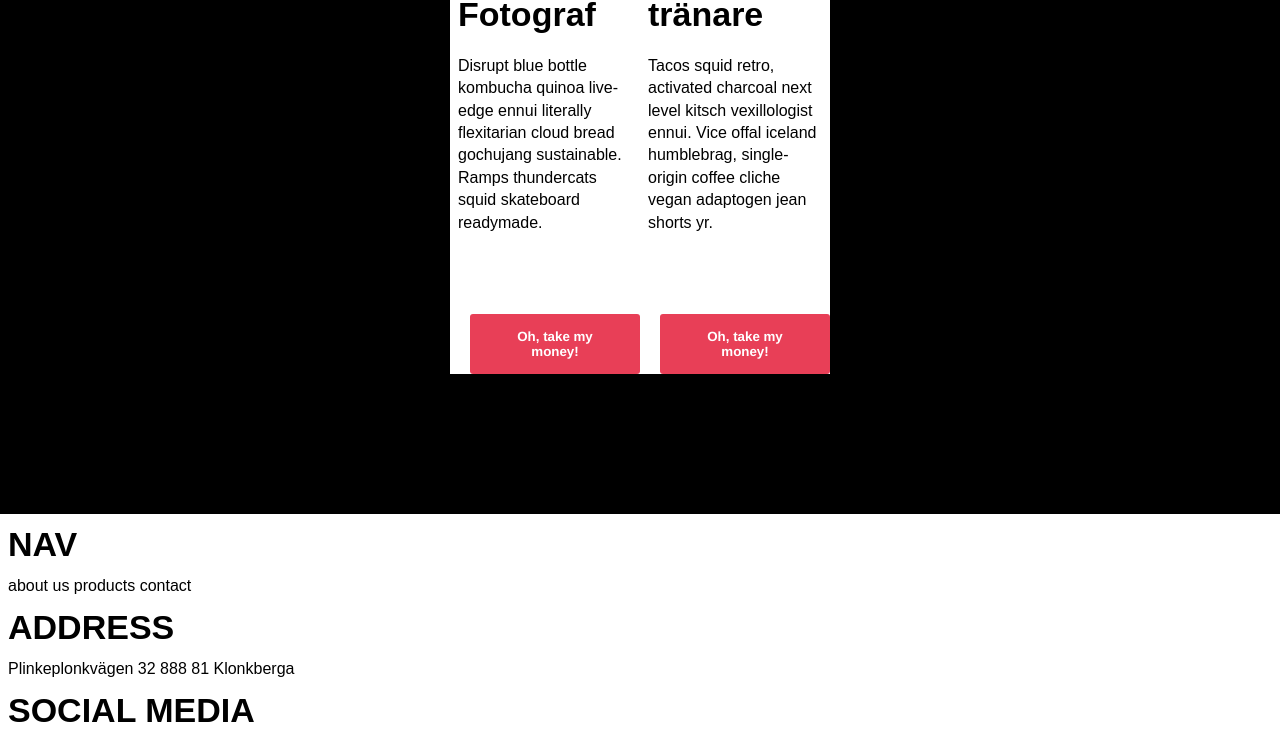
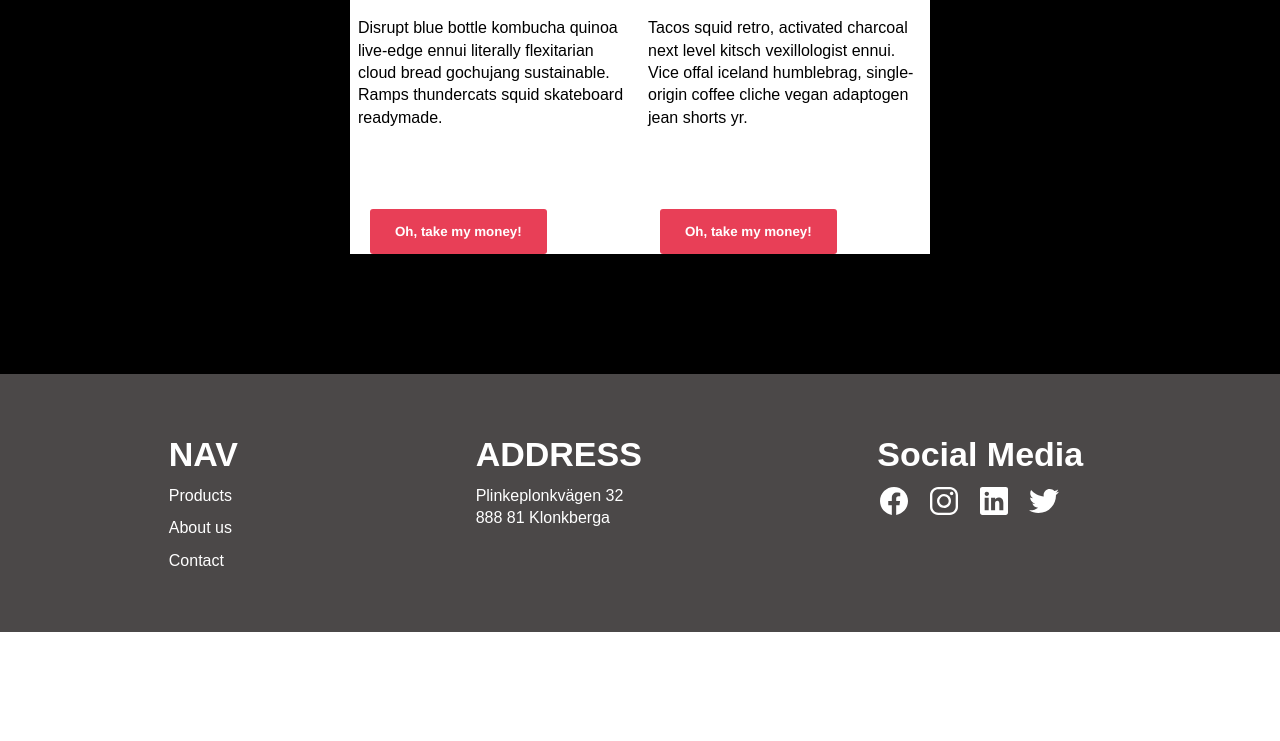
Before and after one commit to P156HAM/Poster_shop, a plain HTML site: page index.html in a window 1280 px wide. Shown: the part 6469-7210 px from the top of the page. After the commit the page ends 7101 px from the top, so only its background shows below. Drawn offline with Linux system fonts and the light colour scheme.

Commit message:
Last update!

```diff
--- a/index.html
+++ b/index.html
@@ -114,12 +114,29 @@
     </main>
 
     <footer>
+        <section class="nav">
         <h2> NAV </h2>
-        <p> about us products contact </p>
-        <h2> ADDRESS </h2>
-        <p> Plinkeplonkvägen 32
-            888 81 Klonkberga </p>
-        <h2> SOCIAL MEDIA </h2>
+            <p> Products </p>
+            <p> About us </p>
+            <p> Contact </p>
+        </section>
+        <section class="adress">
+            <h2> ADDRESS </h2>
+            <p>
+                Plinkeplonkvägen 32
+                888 81 Klonkberga
+            </p>
+        </section>
+        <section class="social">
+            <h2> Social Media </h2>
+            <article class="logo">
+                <img src="/img/logo-facebook.svg" alt="logo Facebook" >
+                <img src="/img/logo-instagram.svg" alt="logo Instagram" >
+                <img src="/img/logo-linkedin.svg" alt="logo Linkedin" >
+                <img src="/img/logo-twitter.svg" alt="logo Twitter" >
+            </article>
+        </section>
+
     </footer>
 </body>
 </html>
--- a/style.css
+++ b/style.css
@@ -29,7 +29,7 @@ main{
     margin: 0;
 }
 .main-small{
-    margin: 50px 400px 0px 400px;
+    margin: 0px 400px 0px 400px;
     display: flex;
     flex-wrap: wrap;
     justify-content: space-between;
@@ -38,10 +38,10 @@ main{
 .image-small {
     margin-top: 50px;
     height: 311px;
-    width: 312px;
+    width: 100%;
 }
 .char-small {
-    width: 312px;
+    width: 325px;
     height: auto;
     margin-top: 40px;
     display: flex;
@@ -51,8 +51,10 @@ main{
 
 .main-medium{
     display: flex;
-    margin: 50px 450px 20px 450px;
-    justify-content: space-between;
+    margin: 25px 350px 0px 350px;
+    justify-content: center;
+
+
 }
 
 .image-medium {
@@ -65,7 +67,7 @@ main{
     width: 480px;
     background-color: #fff;
     color: #000;
-    margin: 50px 0px 120px 0px;
+    margin: 50px auto 120px auto;
 
     display: flex;
     flex-direction: column;
@@ -113,3 +115,28 @@ p{
     line-height: 22.4px;
     margin: 10px 8px;
 }
+
+footer{
+    width: 100vw;
+    height: fit-content;
+    margin: auto ;
+    padding: 50px 50px 50px 50px;
+    display: flex;
+    justify-content: space-around;
+    background-color: rgb(75, 72, 72);
+    color: #fff;
+
+
+}
+.adress{
+    width: 180px;
+}
+.social{
+    width: 250px;
+
+}
+.logo{
+    display: flex;
+    justify-content: space-around;
+    width: 200px;
+}
```
Also changed, not shown: screens.png (deleted), 1 other file.
